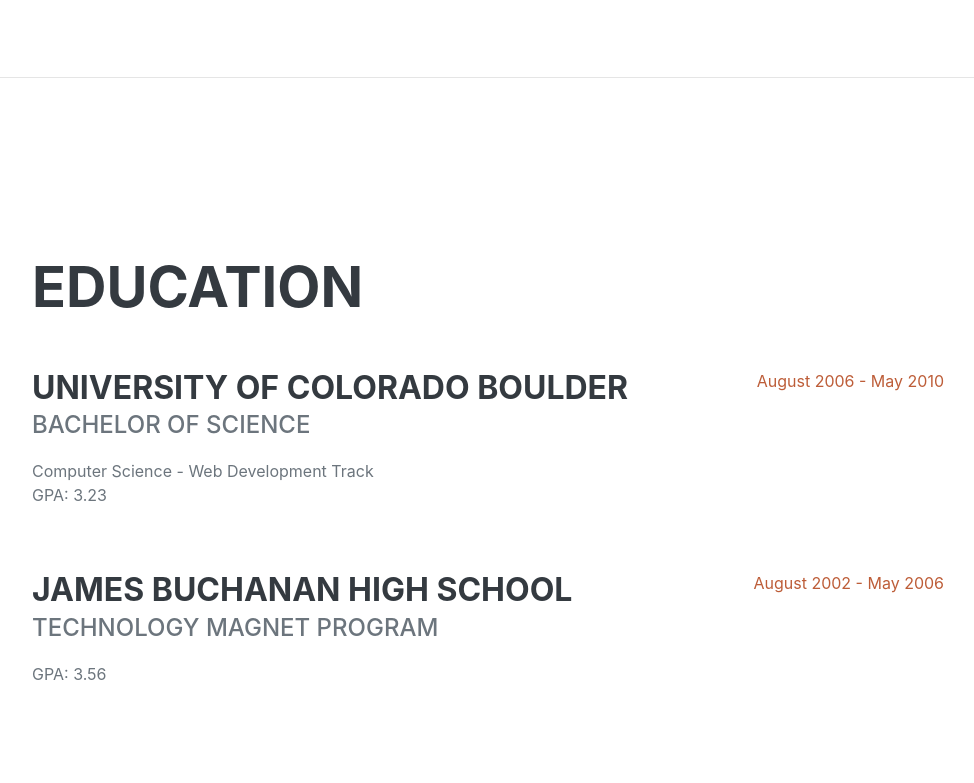
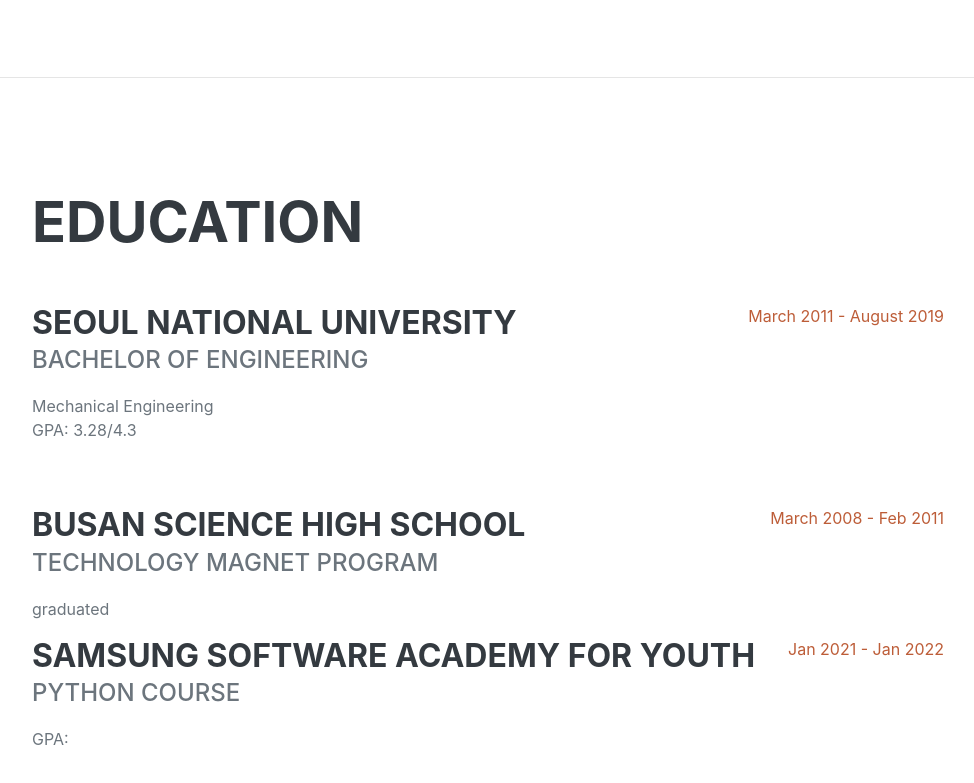
Before and after one commit to sang-jae/sang-jae.github.io, a plain HTML site: page index.html in a window 1280 px wide. Shown: the part 1929-2712 px from the top of the page, without its empty margins (288-1262 px from the left). Drawn offline with nearby package versions, Linux system fonts and the light colour scheme; a web font is replaced by a local one.

Commit message:
education tab

```diff
--- a/index.html
+++ b/index.html
@@ -44,10 +44,10 @@
                         <span class="text-primary">Kim</span>
                     </h1>
                     <div class="subheading mb-5">
-                        22 Gwan-ak-ro 15 gil · Raon, CO 08787 · (010) 2042-2521 ·
+                        Gwan-ak-ro 15 gil 22· Raon, CO 08787 · (010) 2042-2521 ·
                         <a href="mailto:sangjea5@gmail.com">sangjea5@gmail.com</a>
                     </div>
-                    <p class="lead mb-5">I am experienced in leveraging agile frameworks to provide a robust synopsis for high level overviews. Iterative approaches to corporate strategy foster collaborative thinking to further the overall value proposition.</p>
+                    <p class="lead mb-5">Welcome to my first Web-site. I am experienced in leveraging agile frameworks to provide a robust synopsis for high level overviews. Iterative approaches to corporate strategy foster collaborative thinking to further the overall value proposition.</p>
                     <div class="social-icons">
                         <a class="social-icon" href="#"><i class="fab fa-linkedin-in"></i></a>
                         <a class="social-icon" href="#"><i class="fab fa-github"></i></a>
@@ -102,20 +102,28 @@
                     <h2 class="mb-5">Education</h2>
                     <div class="d-flex flex-column flex-md-row justify-content-between mb-5">
                         <div class="flex-grow-1">
-                            <h3 class="mb-0">University of Colorado Boulder</h3>
-                            <div class="subheading mb-3">Bachelor of Science</div>
-                            <div>Computer Science - Web Development Track</div>
-                            <p>GPA: 3.23</p>
+                            <h3 class="mb-0">Seoul National University</h3>
+                            <div class="subheading mb-3">Bachelor of Engineering</div>
+                            <div>Mechanical Engineering</div>
+                            <p>GPA: 3.28/4.3</p>
                         </div>
-                        <div class="flex-shrink-0"><span class="text-primary">August 2006 - May 2010</span></div>
+                        <div class="flex-shrink-0"><span class="text-primary">March 2011 - August 2019</span></div>
                     </div>
                     <div class="d-flex flex-column flex-md-row justify-content-between">
                         <div class="flex-grow-1">
-                            <h3 class="mb-0">James Buchanan High School</h3>
+                            <h3 class="mb-0">Busan Science High School</h3>
                             <div class="subheading mb-3">Technology Magnet Program</div>
-                            <p>GPA: 3.56</p>
+                            <p>graduated</p>
                         </div>
-                        <div class="flex-shrink-0"><span class="text-primary">August 2002 - May 2006</span></div>
+                        <div class="flex-shrink-0"><span class="text-primary">March 2008 - Feb 2011</span></div>
+                    </div>
+                    <div class="d-flex flex-column flex-md-row justify-content-between">
+                        <div class="flex-grow-1">
+                            <h3 class="mb-0">Samsung Software Academy for Youth</h3>
+                            <div class="subheading mb-3">Python course</div>
+                            <p>GPA: </p>
+                        </div>
+                        <div class="flex-shrink-0"><span class="text-primary">Jan 2021 - Jan 2022</span></div>
                     </div>
                 </div>
             </section>
```
